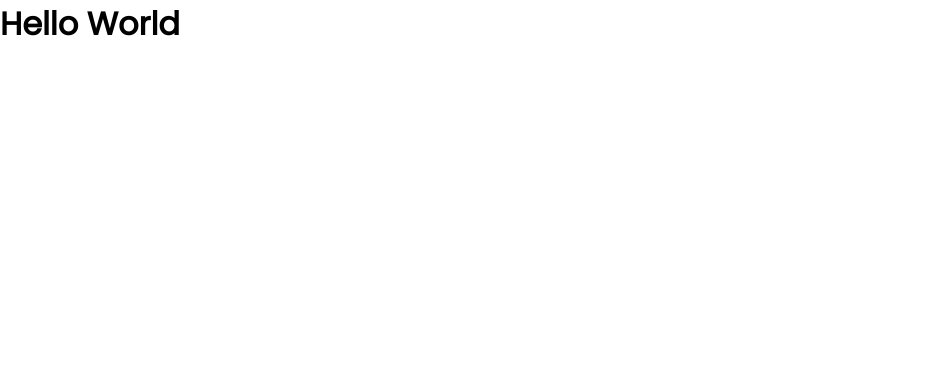
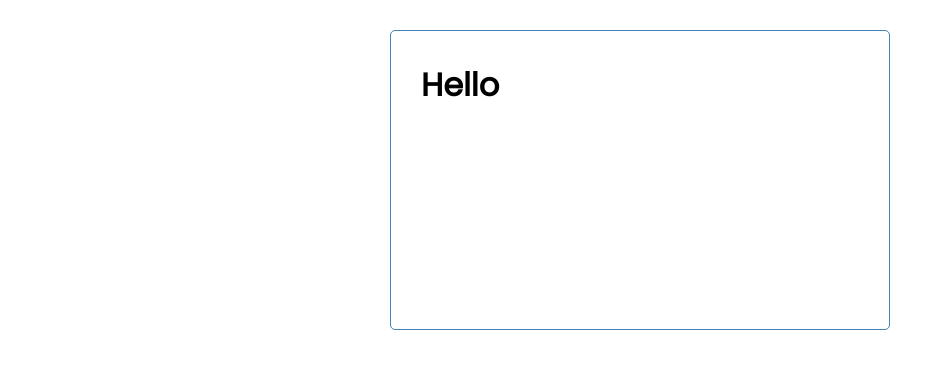
Before and after one commit to DaniilsFirgers/vue-crash-course, a Vue app: page / in a window 1280 px wide. Shown: the top 368 px of the page, without its empty margins (0-951 px from the left). Built offline with nearby package versions, Linux system fonts and the light colour scheme.

Commit message:
fix lint errors

```diff
--- a/src/App.vue
+++ b/src/App.vue
@@ -1,11 +1,16 @@
 <template>
-  <h1>Hello World</h1>
+  <div class="container">
+    <HeaderComponent title="Hello" />
+  </div>
 </template>
 
 <script>
+import HeaderComponent from "./components/Header";
 export default {
   name: "App",
-  components: {},
+  components: {
+    HeaderComponent,
+  },
 };
 </script>
 
--- /dev/null
+++ b/src/components/Header.vue
@@ -0,0 +1,22 @@
+<template>
+  <header>
+    <h1>
+      {{ title }}
+    </h1>
+  </header>
+</template>
+
+<script>
+export default {
+  name: "HeaderComponent",
+  props: { title: { String } },
+};
+</script>
+<style scoped>
+header {
+  display: flex;
+  justify-content: space-between;
+  align-items: center;
+  margin-bottom: 20px;
+}
+</style>
```
